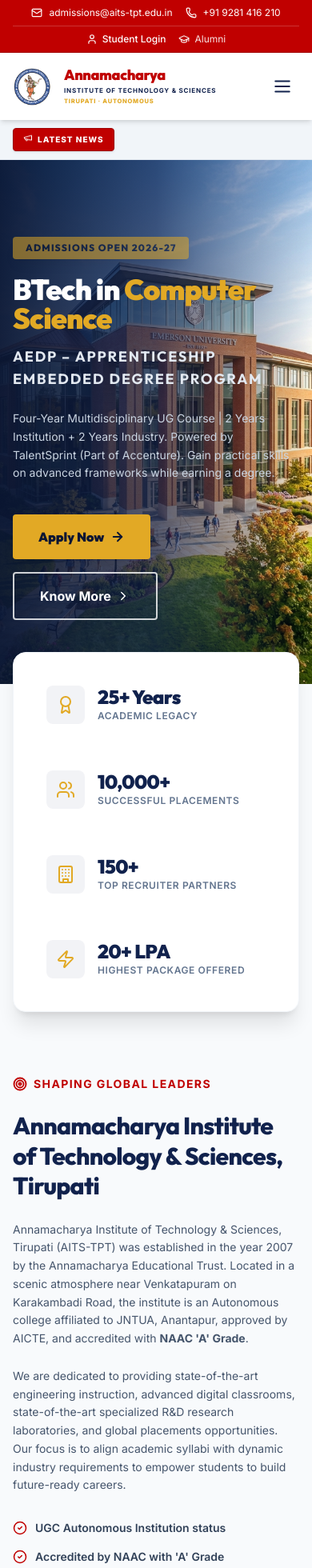
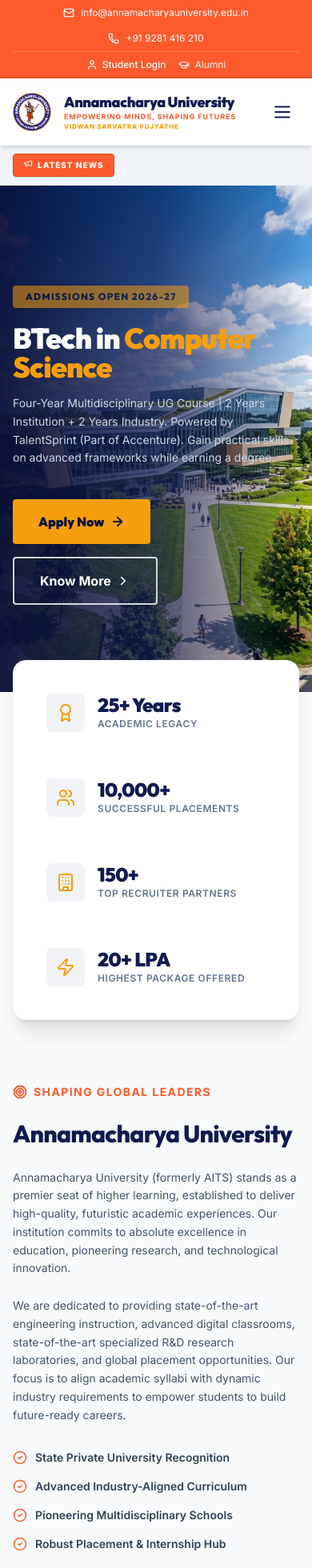
Before and after one commit to RajaShekarMokkiri/AITS, a React (Vite) app: page / in a window 390 px wide. Shown: the top 1960 px of the page at 80% size. Built offline with nearby package versions, Linux system fonts and the light colour scheme.

Commit message:
Updated UI and pages

```diff
--- a/src/components/Footer.jsx
+++ b/src/components/Footer.jsx
@@ -11,22 +11,22 @@
         {/* Column 1: Branding & Address */}
         <div className="flex flex-col gap-4">
           <div className="flex items-center gap-3 cursor-pointer" onClick={() => navigate('home')}>
-            {/* Official Logo Crest for AITS */}
-            <img src="/logo.png" className="w-10 h-10 object-contain shrink-0" alt="AITS Logo" />
+            {/* Official Logo Crest for Annamacharya University */}
+            <img src="/logo.png" className="w-10 h-10 object-contain shrink-0" alt="Annamacharya University Logo" />
             <div className="flex flex-col">
               <span className="font-display text-lg font-black text-white tracking-tight leading-none">Annamacharya</span>
-              <span className="text-[8px] font-bold text-slate-300 tracking-wider mt-1 uppercase">Tech & Sciences · Tirupati</span>
+              <span className="text-[9px] font-bold text-slate-300 tracking-wider mt-1 uppercase">University</span>
             </div>
           </div>
 
           <p className="text-slate-300 text-sm leading-relaxed mt-2">
-            Providing high-quality educational experiences to empower students to build professional competence and a strong moral foundation since 1998.
+            Discover Annamacharya University's commitment to excellence in education, research, and innovation. Empowering minds and shaping futures today.
           </p>
 
           <div className="flex flex-col gap-3 text-slate-300 text-sm mt-3">
             <div className="flex items-start gap-2.5">
               <MapPin size={18} className="text-brand-gold shrink-0 mt-0.5" />
-              <span>Venkatapuram, Karakambadi Road, Renigunta, Tirupati, Andhra Pradesh - 517520</span>
+              <span>New Boyanapalli, Rajampet, Annamayya Dist., Andhra Pradesh - 516126</span>
             </div>
           </div>
         </div>
@@ -81,9 +81,9 @@
           <div>
             <h3 className="font-display font-bold text-lg text-white mb-6 border-l-3 border-brand-gold pl-3">Inquiries</h3>
             <div className="flex flex-col gap-3.5 text-sm text-slate-300">
-              <a href="mailto:admissions@aits-tpt.edu.in" className="flex items-center gap-2.5 hover:text-brand-gold transition duration-200">
+              <a href="mailto:info@annamacharyauniversity.edu.in" className="flex items-center gap-2.5 hover:text-brand-gold transition duration-200">
                 <Mail size={16} className="text-brand-gold" />
-                <span>admissions@aits-tpt.edu.in</span>
+                <span>info@annamacharyauniversity.edu.in</span>
               </a>
               <a href="tel:+919281416210" className="flex items-center gap-2.5 hover:text-brand-gold transition duration-200">
                 <Phone size={16} className="text-brand-gold" />
@@ -121,12 +121,12 @@
       {/* Copyright Divider */}
       <div className="max-w-7xl mx-auto px-4 sm:px-8 border-t border-slate-800 mt-16 pt-8 flex flex-col md:flex-row justify-between items-center gap-4 text-xs sm:text-sm text-slate-400">
         <div>
-          <span>© {currentYear} Annamacharya Institute of Technology and Sciences, Tirupati. All rights reserved.</span>
+          <span>© {currentYear} Annamacharya University. All rights reserved.</span>
         </div>
         <div className="flex items-center gap-6">
           <button onClick={() => navigate('terms')} className="hover:text-brand-gold transition duration-200 cursor-pointer">Terms</button>
           <button onClick={() => navigate('privacy')} className="hover:text-brand-gold transition duration-200 cursor-pointer">Privacy</button>
-          <span>Affiliated to JNTUA, Anantapuramu</span>
+          <span>Established by Govt. of Andhra Pradesh</span>
         </div>
       </div>
     </footer>
--- a/src/components/Header.jsx
+++ b/src/components/Header.jsx
@@ -22,9 +22,9 @@
       {/* Red Announcement / Top Bar */}
       <div className="w-full bg-brand-red text-white text-xs sm:text-sm py-2 px-4 sm:px-8 flex flex-col md:flex-row justify-between items-center gap-2 border-b border-brand-red-dark">
         <div className="flex flex-wrap items-center justify-center gap-4 sm:gap-6">
-          <a href="mailto:admissions@aits-tpt.edu.in" className="flex items-center gap-2 hover:text-brand-gold transition duration-200">
+          <a href="mailto:info@annamacharyauniversity.edu.in" className="flex items-center gap-2 hover:text-brand-gold transition duration-200">
             <Mail size={14} className="text-white" />
-            <span>admissions@aits-tpt.edu.in</span>
+            <span>info@annamacharyauniversity.edu.in</span>
           </a>
           <a href="tel:+919281416210" className="flex items-center gap-2 hover:text-brand-gold transition duration-200">
             <Phone size={14} className="text-white" />
@@ -56,13 +56,13 @@
       <div className="max-w-7xl mx-auto px-4 sm:px-8 py-4.5 flex justify-between items-center">
         {/* Crest Logo Shield and Text */}
         <div className="flex items-center gap-4 cursor-pointer shrink-0" onClick={() => navigate('home')}>
-          {/* Official Logo Crest for AITS */}
-          <img src="/logo.png" className="w-12 h-12 sm:w-14 sm:h-14 object-contain shrink-0" alt="AITS Logo" />
+          {/* Official Logo Crest for Annamacharya University */}
+          <img src="/logo.png" className="w-12 h-12 sm:w-14 sm:h-14 object-contain shrink-0" alt="Annamacharya University Logo" />
 
-          <div className="flex flex-col gap-1.5">
-            <span className="font-display text-lg sm:text-2xl font-black text-brand-red tracking-tight leading-none">Annamacharya</span>
-            <span className="text-[8px] sm:text-[9.5px] font-sans font-bold text-brand-navy tracking-widest leading-none uppercase">Institute of Technology & Sciences</span>
-            <span className="text-[7.5px] sm:text-[8.5px] font-sans font-extrabold text-brand-gold tracking-widest leading-none uppercase">Tirupati · Autonomous</span>
+          <div className="flex flex-col gap-1">
+            <span className="font-display text-lg sm:text-2xl font-black text-brand-navy tracking-tight leading-none">Annamacharya University</span>
+            <span className="text-[9px] sm:text-[10.5px] font-sans font-bold text-brand-red tracking-widest leading-none uppercase">Empowering Minds, Shaping Futures</span>
+            <span className="text-[8px] sm:text-[9.5px] font-sans font-extrabold text-brand-gold tracking-widest leading-none uppercase">Vidwan Sarvatra Pujyathe</span>
           </div>
         </div>
 
--- a/src/components/NewsTicker.jsx
+++ b/src/components/NewsTicker.jsx
@@ -4,7 +4,7 @@
 export default function NewsTicker({ navigate }) {
   const newsItems = [
     "B.Tech Admissions open for Academic Year 2026-27. Secure your seats in technology divisions today!",
-    "Annamacharya Institute of Technology & Sciences, Tirupati accredited with JNTUA Autonomous status and NAAC 'A' Grade.",
+    "Annamacharya University officially recognized as a prestigious State Private University with premium research schools.",
     "Semester-end examinations results declared. Candidates can log in to the Student Portal to check credit marks.",
     "National Level Student Technical Symposium 'Ananta 2026' scheduled on June 12th & 13th. Registrations open."
   ];
--- a/src/index.css
+++ b/src/index.css
@@ -2,13 +2,13 @@
 @import "tailwindcss";
 
 @theme {
-  --color-brand-red: #C00000;
-  --color-brand-red-dark: #9E0000;
-  --color-brand-navy: #11224D;
-  --color-brand-navy-dark: #0A1633;
-  --color-brand-navy-light: #1A316C;
-  --color-brand-gold: #E2A925;
-  --color-brand-gold-hover: #CD951B;
+  --color-brand-red: #FE5A2C;
+  --color-brand-red-dark: #E24A1F;
+  --color-brand-navy: #111A51;
+  --color-brand-navy-dark: #0B1038;
+  --color-brand-navy-light: #1E2B77;
+  --color-brand-gold: #F59E0B;
+  --color-brand-gold-hover: #D97706;
 
   --font-display: 'Outfit', sans-serif;
   --font-sans: 'Inter', sans-serif;
--- a/src/pages/AboutUs.jsx
+++ b/src/pages/AboutUs.jsx
@@ -18,7 +18,7 @@
           <span className="text-brand-gold text-xs sm:text-sm font-bold tracking-widest uppercase">Legacy of Excellence</span>
           <h1 className="font-display font-black text-3xl sm:text-5xl tracking-tight mt-3 mb-4">About Our Institute</h1>
           <p className="text-slate-300 text-sm sm:text-base max-w-xl mx-auto leading-relaxed">
-            Discover the legacy, governing vision, and accreditation benchmarks that define Annamacharya Institute of Technology & Sciences, Tirupati.
+            Discover the legacy, governing vision, and academic breakthroughs that define Annamacharya University.
           </p>
         </div>
       </div>
@@ -28,26 +28,26 @@
         <div className="flex flex-col gap-6">
           <div className="flex items-center gap-2 text-brand-red">
             <Award size={18} className="stroke-[2.5]" />
-            <span className="font-sans font-bold text-xs sm:text-sm tracking-widest uppercase">AITS Tirupati History</span>
+            <span className="font-sans font-bold text-xs sm:text-sm tracking-widest uppercase">University Legacy</span>
           </div>
           <h2 className="font-display font-extrabold text-2xl sm:text-4xl text-brand-navy tracking-tight leading-tight">
-            Nurturing Technology Professionals Since 2007
+            Nurturing Professionals Since 1998
           </h2>
           <p className="text-slate-600 text-sm sm:text-base leading-relaxed">
-            Annamacharya Institute of Technology & Sciences, Tirupati (AITS-TPT) was established by the pioneering Annamacharya Educational Trust in 2007. The trust, named in honor of the legendary saint-composer Sri Tallapaka Annamacharya, is committed to establishing state-of-the-art educational hubs across Andhra Pradesh.
+            Annamacharya University (established by the pioneering Annamacharya Educational Trust) has been a leading light of higher education in Andhra Pradesh. Founded with a vision to deliver world-class learning experiences, the trust has built premium campuses that empower students with cutting-edge expertise and high moral standards.
           </p>
           <p className="text-slate-600 text-sm sm:text-base leading-relaxed">
-            The institution operates as a UGC Autonomous College affiliated to JNTUA, Anantapur, and holds official accreditation from the National Assessment and Accreditation Council (NAAC) with a distinguished <strong>'A' Grade</strong>. Our primary thrust is to produce professional graduates capable of thriving in highly competitive international spaces.
+            Following its transition to a prestigious State Private University, Annamacharya University structures its education across specialized Schools of Study, combining advanced technological fields, sciences, management, pharmacy, law, and agricultural programs.
           </p>
         </div>
 
         <div className="bg-white rounded-2xl shadow-xl p-8 sm:p-10 border border-slate-100 flex flex-col gap-8">
-          <h3 className="font-display font-bold text-xl text-brand-navy border-b border-slate-100 pb-4">Accreditation & Recognitions</h3>
+          <h3 className="font-display font-bold text-xl text-brand-navy border-b border-slate-100 pb-4">Recognitions & Standards</h3>
           <div className="flex flex-col gap-5">
             {[
-              { title: 'NAAC \'A\' Grade Accreditation', desc: 'Approved with a superior CGPA, validating academic rigor, modern infrastructure, and student support.' },
-              { title: 'UGC Autonomous Status', desc: 'Grants autonomy to custom-design highly optimized course curricula directly aligned with industry requisites.' },
-              { title: 'AICTE Approval', desc: 'Officially certified by the All India Council for Technical Education, New Delhi.' }
+              { title: 'State Private University Status', desc: 'Officially recognized by the Government of Andhra Pradesh to award undergraduate, postgraduate, and research degrees.' },
+              { title: 'Advanced Multidisciplinary Syllabi', desc: 'Fully modernized course curricula designed in cooperation with top industry giants like Accenture, TalentSprint, and TCS.' },
+              { title: 'Premium Research Hub', desc: 'Equipped with state-of-the-art specialized R&D laboratories, digital classrooms, and extensive library systems.' }
             ].map((acc, idx) => (
               <div key={idx} className="flex gap-4">
                 <ShieldCheck className="text-brand-gold shrink-0 mt-1" size={20} />
--- a/src/pages/Home.jsx
+++ b/src/pages/Home.jsx
@@ -40,10 +40,6 @@
             BTech in <br className="hidden sm:inline" />
             <span className="text-brand-gold">Computer Science</span>
           </h1>
-
-          <h2 className="font-display font-bold text-lg sm:text-2xl text-slate-200 uppercase tracking-widest mb-6">
-            AEDP – Apprenticeship Embedded Degree Program
-          </h2>
 
           <p className="text-slate-300 text-sm sm:text-base lg:text-lg leading-relaxed max-w-2xl mb-10">
             Four-Year Multidisciplinary UG Course | 2 Years Institution + 2 Years Industry. Powered by TalentSprint (Part of Accenture). Gain practical skills on advanced frameworks while earning a degree.
@@ -108,24 +104,23 @@
           </div>
 
           <h2 className="font-display font-extrabold text-3xl sm:text-4xl lg:text-5xl text-brand-navy tracking-tight leading-tight">
-            Annamacharya Institute of <br className="hidden sm:inline" />
-            Technology & Sciences, Tirupati
+            Annamacharya University
           </h2>
 
           <p className="text-slate-600 text-sm sm:text-base leading-relaxed">
-            Annamacharya Institute of Technology & Sciences, Tirupati (AITS-TPT) was established in the year 2007 by the Annamacharya Educational Trust. Located in a scenic atmosphere near Venkatapuram on Karakambadi Road, the institute is an Autonomous college affiliated to JNTUA, Anantapur, approved by AICTE, and accredited with <strong>NAAC 'A' Grade</strong>.
+            Annamacharya University (formerly AITS) stands as a premier seat of higher learning, established to deliver high-quality, futuristic academic experiences. Our institution commits to absolute excellence in education, pioneering research, and technological innovation.
           </p>
 
           <p className="text-slate-600 text-sm sm:text-base leading-relaxed">
-            We are dedicated to providing state-of-the-art engineering instruction, advanced digital classrooms, state-of-the-art specialized R&D research laboratories, and global placements opportunities. Our focus is to align academic syllabi with dynamic industry requirements to empower students to build future-ready careers.
+            We are dedicated to providing state-of-the-art engineering instruction, advanced digital classrooms, state-of-the-art specialized R&D research laboratories, and global placement opportunities. Our focus is to align academic syllabi with dynamic industry requirements to empower students to build future-ready careers.
           </p>
 
           <div className="grid grid-cols-1 sm:grid-cols-2 gap-4 mt-2">
             {[
-              'UGC Autonomous Institution status',
-              'Accredited by NAAC with \'A\' Grade',
-              'NBA Accredited Academic Departments',
-              'Comprehensive Placement Coaching cells',
+              'State Private University Recognition',
+              'Advanced Industry-Aligned Curriculum',
+              'Pioneering Multidisciplinary Schools',
+              'Robust Placement & Internship Hub',
             ].map((item, idx) => (
               <div key={idx} className="flex items-center gap-2.5">
                 <CheckCircle2 size={18} className="text-brand-red shrink-0" />
@@ -141,15 +136,15 @@
           <div className="absolute -top-12 -right-12 w-32 h-32 bg-white/5 rounded-full filter blur-xl"></div>
           <div className="absolute -bottom-12 -left-12 w-32 h-32 bg-brand-red/10 rounded-full filter blur-xl"></div>
 
-          {/* Official Logo Crest for AITS */}
-          <img src="/logo.png" className="w-24 h-24 mb-6 relative z-10 object-contain bg-white rounded-full p-1 border-2 border-brand-gold/40 shrink-0" alt="AITS Logo" />
+          {/* Official Logo Crest for Annamacharya University */}
+          <img src="/logo.png" className="w-24 h-24 mb-6 relative z-10 object-contain bg-white rounded-full p-1 border-2 border-brand-gold/40 shrink-0" alt="Annamacharya University Logo" />
 
-          <span className="font-display font-extrabold text-brand-gold text-sm tracking-widest uppercase mb-1">AITS TIRUPATI</span>
+          <span className="font-display font-extrabold text-brand-gold text-sm tracking-widest uppercase mb-1">ANNAMACHARYA UNIVERSITY</span>
           <h3 className="font-display font-black text-2xl sm:text-3xl text-white tracking-tight leading-tight mb-4">
-            Autonomous Education for Tomorrow
+            Empowering Minds, Shaping Futures
           </h3>
           <p className="text-slate-300 text-sm leading-relaxed mb-6">
-            Approved by AICTE, permanent affiliation to JNTUA, and officially recognized under 2(f) and 12(B) UGC act. Dedicated to academic brilliance.
+            Officially recognized state private university committed to absolute educational brilliance, premium research infrastructure, and stellar global placements.
           </p>
           <button
             onClick={() => navigate('about')}
@@ -245,7 +240,7 @@
                 stream: "B.Tech CSE (AEDP), 2025",
                 package: "12.5 LPA",
                 avatar: "AH",
-                quote: "The Apprenticeship Embedded Degree Program (AEDP) at AITS was a game changer. Spending 2 years inside corporate projects at Accenture gave me real-world development skills that standard classes couldn't match."
+                quote: "The Apprenticeship Embedded Degree Program (AEDP) at Annamacharya University was a game changer. Spending 2 years inside corporate projects at Accenture gave me real-world development skills that standard classes couldn't match."
               },
               {
                 name: "K. Mohan Krishna",
@@ -253,7 +248,7 @@
                 stream: "B.Tech ECE, 2024",
                 package: "8.5 LPA",
                 avatar: "KM",
-                quote: "The technical laboratories at Annamacharya Institute are top-tier. Instructors guided me closely on embedded system designs, and the Pre-Placement Cell trained me to crack the TCS interview on my very first try."
+                quote: "The technical laboratories at Annamacharya University are top-tier. Instructors guided me closely on embedded system designs, and the Pre-Placement Cell trained me to crack the TCS interview on my very first try."
               },
               {
                 name: "P. Sneha Latha",
@@ -261,7 +256,7 @@
                 stream: "MCA, 2024",
                 package: "9.2 LPA",
                 avatar: "PS",
-                quote: "The autonomous curriculum of AITS is constantly updated with new tech stacks. Focusing on advanced databases and cloud analytics allowed me to secure a placement before even completing my postgraduate studies."
+                quote: "The university curriculum of Annamacharya University is constantly updated with new tech stacks. Focusing on advanced databases and cloud analytics allowed me to secure a placement before even completing my postgraduate studies."
               }
             ].map((testi, idx) => (
               <div
--- a/src/pages/SignUp.jsx
+++ b/src/pages/SignUp.jsx
@@ -64,11 +64,11 @@
         <div className="relative z-10 max-w-xl">
           {/* AITS Crest */}
           <div className="flex items-center gap-4 bg-white/10 backdrop-blur-md p-3 rounded-xl border border-white/20 w-fit">
-            {/* Official Logo Crest for AITS */}
-            <img src="/logo.png" className="w-12 h-12 object-contain bg-white rounded-full p-0.5 shrink-0" alt="AITS Logo" />
+            {/* Official Logo Crest for Annamacharya University */}
+            <img src="/logo.png" className="w-12 h-12 object-contain bg-white rounded-full p-0.5 shrink-0" alt="Annamacharya University Logo" />
             <div className="flex flex-col">
               <span className="font-display text-lg font-black text-white tracking-tight leading-none">Annamacharya</span>
-              <span className="text-[8px] font-bold text-slate-300 tracking-wider mt-1 uppercase">Tech & Sciences · Tirupati</span>
+              <span className="text-[9px] font-bold text-slate-300 tracking-wider mt-1 uppercase">University</span>
             </div>
           </div>
 
@@ -240,7 +240,7 @@
                 >
                   Privacy Policy
                 </button>
-                , and authorize Annamacharya Institute and its partners to contact me via Email, SMS, WhatsApp, RCS, or Voice Call.
+                , and authorize Annamacharya University and its partners to contact me via Email, SMS, WhatsApp, RCS, or Voice Call.
               </label>
             </div>
 
--- a/src/pages/TermsAndConditions.jsx
+++ b/src/pages/TermsAndConditions.jsx
@@ -35,7 +35,7 @@
               <h2 className="font-display font-bold text-xl sm:text-2xl">1. Eligibility Criteria & Verification</h2>
             </div>
             <p className="text-slate-600 text-sm sm:text-base leading-relaxed pl-8">
-              All applications for B.Tech (undergraduate), MBA, and MCA (postgraduate) must meet the minimum academic standards established by the JNTU Anantapur and Andhra Pradesh State Council of Higher Education (APSCHE). Candidates must submit genuine transcripts. Submission of falsified documentation will result in immediate cancellation of candidature with no refund of fees.
+              All applications for B.Tech (undergraduate), MBA, and MCA (postgraduate) must meet the minimum academic standards established by Annamacharya University. Candidates must submit genuine transcripts. Submission of falsified documentation will result in immediate cancellation of candidature with no refund of fees.
             </p>
           </div>
 
@@ -51,7 +51,7 @@
               </p>
               <ul className="list-disc pl-5 flex flex-col gap-2 text-slate-500">
                 <li>Admissions registration fees are strictly non-refundable.</li>
-                <li>Refund requests for tuition deposits will be processed in accordance with the standard AICTE/UGC institutional directives.</li>
+                <li>Refund requests for tuition deposits will be processed in accordance with the standard UGC institutional directives.</li>
                 <li>Hostel, dining hall, and transportation fees once paid are non-refundable upon commencement of the academic term.</li>
               </ul>
             </div>
@@ -64,7 +64,7 @@
               <h2 className="font-display font-bold text-xl sm:text-2xl">3. Campus Discipline & Ragging Policies</h2>
             </div>
             <p className="text-slate-600 text-sm sm:text-base leading-relaxed pl-8">
-              Annamacharya Institute enforces a strictly zero-tolerance policy against any form of ragging or harassment on or off-campus. Violations of disciplinary frameworks will result in severe penalizing measures, including immediate suspension or rustication, and filing of official police reports under Andhra Pradesh anti-ragging penal provisions.
+              Annamacharya University enforces a strictly zero-tolerance policy against any form of ragging or harassment on or off-campus. Violations of disciplinary frameworks will result in severe penalizing measures, including immediate suspension or rustication, and filing of official police reports under Andhra Pradesh anti-ragging penal provisions.
             </p>
           </div>
 
@@ -75,7 +75,7 @@
               <h2 className="font-display font-bold text-xl sm:text-2xl">4. Communications Authorization</h2>
             </div>
             <p className="text-slate-600 text-sm sm:text-base leading-relaxed pl-8">
-              By checking the consent box during registration, you explicitly authorize the admissions committee and institutional partners of Annamacharya Institute of Technology & Sciences, Tirupati to contact you via Email, SMS, WhatsApp, RCS, or telephonic voice calls regarding admission reminders, newsletters, fee deadlines, or marketing materials.
+              By checking the consent box during registration, you explicitly authorize the admissions committee and institutional partners of Annamacharya University to contact you via Email, SMS, WhatsApp, RCS, or telephonic voice calls regarding admission reminders, newsletters, fee deadlines, or marketing materials.
             </p>
           </div>
 
```
Also changed, not shown: public/college_campus_hero.png, public/logo.png.
